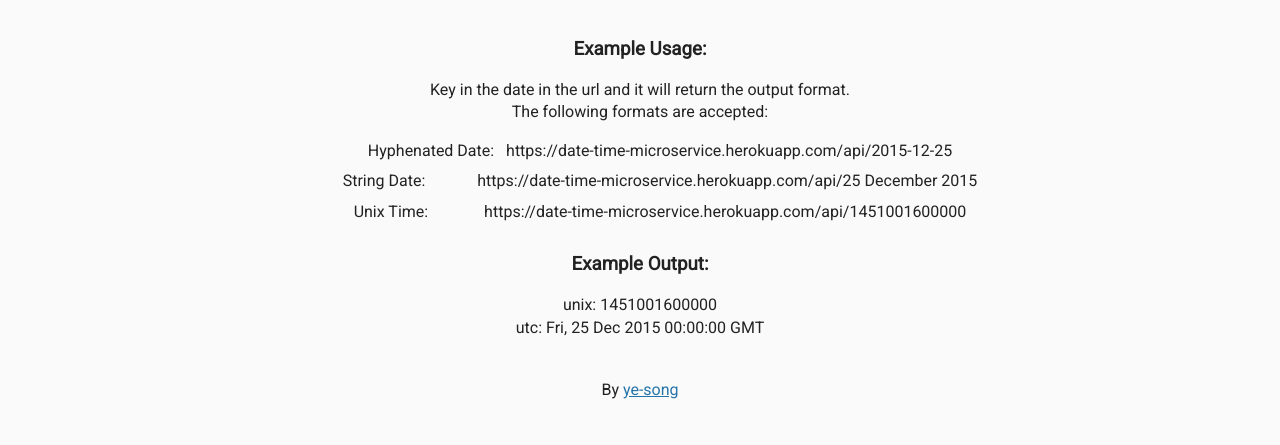
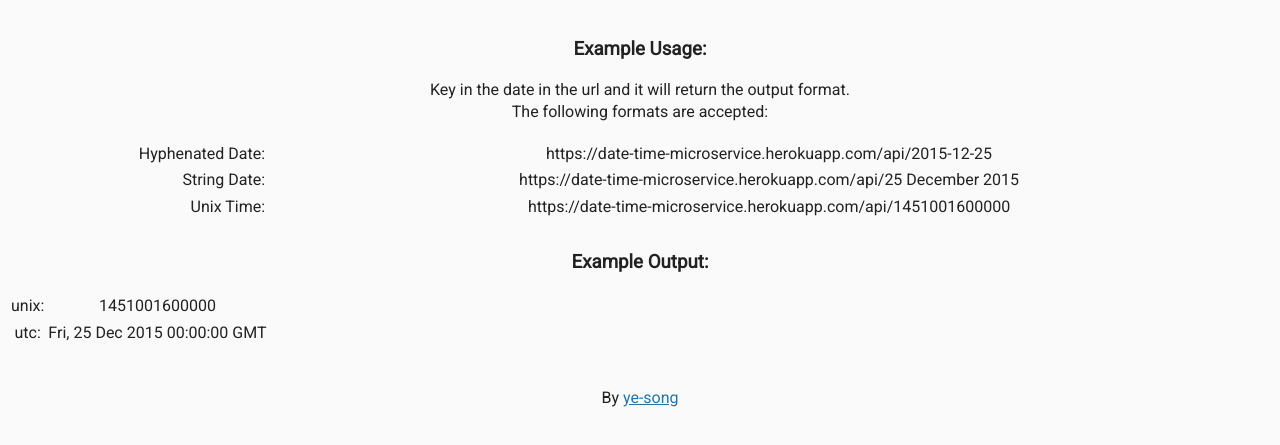
Before and after one commit to ye-song/Timestamp, a website: page views/index.html in a window 1280 px wide. Shown: the part 73-518 px from the top of the page. Drawn offline with Linux system fonts and the light colour scheme; files that its build step writes are made by us from their sources.

Commit message:
Update index.html
Change format of usage and output to table form

```diff
--- a/views/index.html
+++ b/views/index.html
@@ -15,15 +15,33 @@
       <p>Key in the date in the url and it will return the output format.<br/>
         The following formats are accepted:
 
-      <ul>
-        <li>Hyphenated Date: &nbsp;&nbsp;https://date-time-microservice.herokuapp.com/api/2015-12-25</li>
-        <li>String Date: &emsp;&emsp;&emsp;https://date-time-microservice.herokuapp.com/api/25 December 2015</li>
-        <li>Unix Time: &emsp;&emsp;&emsp;&nbsp;https://date-time-microservice.herokuapp.com/api/1451001600000</li>
-      </ul>
+      <table style="width:100%">
+        <tr>
+          <td style="text-align: right">Hyphenated Date:</td>
+          <td>https://date-time-microservice.herokuapp.com/api/2015-12-25</td>
+        </tr>
+        <tr>
+          <td style="text-align: right">String Date:</td>
+          <td>https://date-time-microservice.herokuapp.com/api/25 December 2015</td>
+        </tr>
+        <tr>
+          <td style="text-align: right">Unix Time:</td>
+          <td>https://date-time-microservice.herokuapp.com/api/1451001600000</td>
+        </tr>
+      </table>
 
       <h3>Example Output:</h3>
       <p>
-        unix: 1451001600000 <br/> utc: Fri, 25 Dec 2015 00:00:00 GMT
+      <table>
+        <tr>
+          <td>unix:</td>
+          <td>1451001600000 </td>
+        </tr>
+        <tr>
+          <td>utc:</td>
+          <td>Fri, 25 Dec 2015 00:00:00 GMT</td>
+        </tr>
+      </table>
       </p>
     </div>
     <div class="footer">
```
